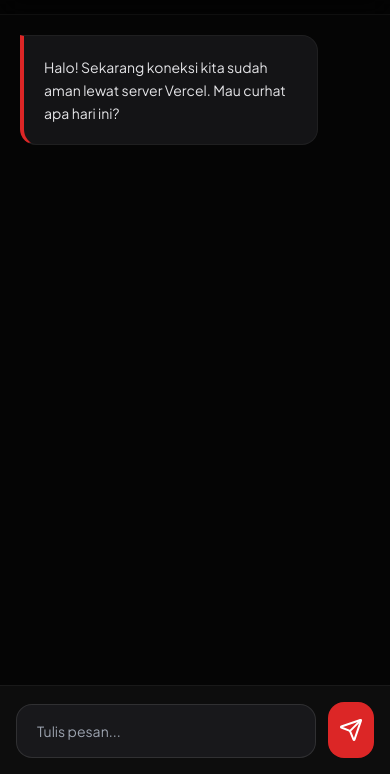
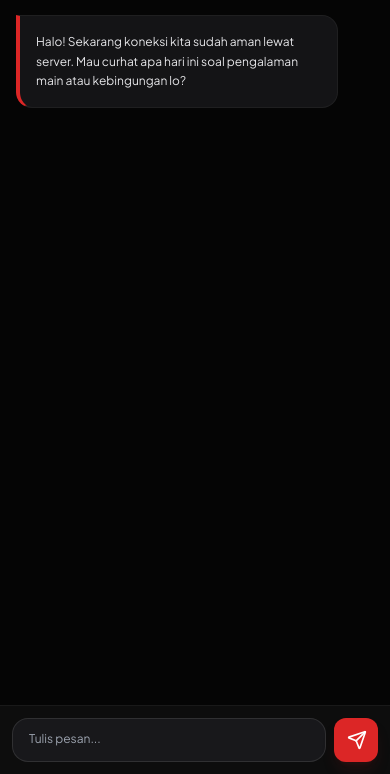
Before and after one commit to rizky-15/smk-bebas-judol, a plain HTML site: page chat.html in a window 390 px wide. Shown: the part 70-844 px from the top of the page. Drawn offline with nearby package versions, Linux system fonts and the light colour scheme.

Commit message:
Enhance mobile layout and UI in chat.html
Updated chat.html for improved mobile responsiveness and UI enhancements.

```diff
--- a/chat.html
+++ b/chat.html
@@ -2,49 +2,76 @@
 <html lang="id">
 <head>
     <meta charset="UTF-8">
-    <meta name="viewport" content="width=device-width, initial-scale=1.0">
+    <meta name="viewport" content="width=device-width, initial-scale=1.0, maximum-scale=1.0, user-scalable=no">
     <title>Bang Anti - Teman Curhat & Solusi</title>
     <script src="https://cdn.tailwindcss.com"></script>
     <script src="https://unpkg.com/lucide@latest"></script>
     <style>
         @import url('https://fonts.googleapis.com/css2?family=Plus+Jakarta+Sans:wght@400;600;800&display=swap');
-        body { background-color: #050505; color: #fff; font-family: 'Plus Jakarta Sans', sans-serif; height: 100vh; display: flex; flex-direction: column; overflow: hidden; }
-        .chat-container { flex-grow: 1; overflow-y: auto; scrollbar-width: none; }
+        body {
+            background-color: #050505;
+            color: #fff;
+            font-family: 'Plus Jakarta Sans', sans-serif;
+            /* Perbaikan Utama untuk Mobile: Menggunakan dvh (Dynamic Viewport Height) */
+            height: 100dvh;
+            display: flex;
+            flex-direction: column;
+            overflow: hidden;
+        }
+        .chat-container {
+            flex-grow: 1;
+            overflow-y: auto;
+            scrollbar-width: none;
+            padding-bottom: 20px;
+        }
+        .chat-container::-webkit-scrollbar { display: none; }
         .message-ai { background: rgba(24, 24, 27, 0.8); border: 1px solid rgba(255, 255, 255, 0.05); border-left: 4px solid #dc2626; }
         .message-user { background: linear-gradient(135deg, #dc2626 0%, #7f1d1d 100%); }
         .input-glass { background: rgba(15, 15, 15, 0.9); backdrop-filter: blur(20px); border-top: 1px solid rgba(255, 255, 255, 0.05); }
+
+        /* Auto resize transisi untuk textarea */
+        textarea {
+            transition: border-color 0.2s;
+        }
     </style>
 </head>
 <body>
 
-    <header class="p-5 flex items-center justify-between bg-black/40 backdrop-blur-md border-b border-white/5 z-10">
-        <div class="flex items-center gap-4">
-            <button onclick="window.history.back()" class="w-10 h-10 flex items-center justify-center bg-zinc-900 rounded-full hover:bg-zinc-800 transition">
-                <i data-lucide="chevron-left" class="w-6 h-6"></i>
+    <header class="p-4 md:p-5 flex items-center justify-between bg-black/40 backdrop-blur-md border-b border-white/5 z-10 shrink-0">
+        <div class="flex items-center gap-3 md:gap-4">
+            <button onclick="window.location.href='member_dashboard.html'" class="w-9 h-9 md:w-10 md:h-10 flex items-center justify-center bg-zinc-900 rounded-full hover:bg-zinc-800 transition">
+                <i data-lucide="chevron-left" class="w-5 h-5 md:w-6 md:h-6"></i>
             </button>
-            <div class="flex items-center gap-3">
-                <div class="w-10 h-10 bg-red-600 rounded-xl flex items-center justify-center"><i data-lucide="shield-check" class="w-6 h-6"></i></div>
+            <div class="flex items-center gap-2 md:gap-3">
+                <div class="w-9 h-9 md:w-10 md:h-10 bg-red-600 rounded-xl flex items-center justify-center"><i data-lucide="shield-check" class="w-5 h-5 md:w-6 md:h-6 text-white"></i></div>
                 <div>
-                    <h1 class="text-sm font-black tracking-tight uppercase">Bang Anti</h1>
-                    <span class="text-[10px] text-zinc-500 font-bold uppercase">Mode Aman & Privat</span>
+                    <h1 class="text-xs md:text-sm font-black tracking-tight uppercase">Bang Anti</h1>
+                    <span class="text-[9px] md:text-[10px] text-zinc-500 font-bold uppercase block -mt-0.5">Mode Aman & Privat</span>
                 </div>
             </div>
         </div>
     </header>
 
-    <main id="chat-box" class="chat-container p-5 space-y-6">
+    <main id="chat-box" class="chat-container p-4 md:p-5 space-y-4 md:space-y-6">
         <div class="flex justify-start">
-            <div class="message-ai p-5 rounded-2xl rounded-tl-none max-w-[85%]">
-                <p class="text-sm leading-relaxed text-zinc-200">Halo! Sekarang koneksi kita sudah aman lewat server Vercel. Mau curhat apa hari ini?</p>
+            <div class="message-ai p-4 md:p-5 rounded-2xl rounded-tl-none max-w-[90%] md:max-w-[85%]">
+                <p class="text-xs md:text-sm leading-relaxed text-zinc-200">Halo! Sekarang koneksi kita sudah aman lewat server. Mau curhat apa hari ini soal pengalaman main atau kebingungan lo?</p>
             </div>
         </div>
     </main>
 
-    <footer class="input-glass p-4 md:p-6">
-        <div class="max-w-4xl mx-auto flex items-end gap-3">
-            <textarea id="user-input" rows="1" placeholder="Tulis pesan..." class="w-full bg-zinc-900 border border-white/10 rounded-2xl px-5 py-4 text-sm text-white focus:outline-none focus:border-red-600 transition-all resize-none"></textarea>
-            <button onclick="sendMessage()" id="send-btn" class="w-14 h-14 bg-red-600 hover:bg-red-500 text-white rounded-2xl flex items-center justify-center active:scale-95 transition">
-                <i data-lucide="send" class="w-6 h-6"></i>
+    <footer class="input-glass p-3 md:p-6 shrink-0 pb-safe">
+        <div class="max-w-4xl mx-auto flex items-end gap-2 md:gap-3">
+            <!-- Textarea dengan fungsi oninput untuk auto-resize -->
+            <textarea id="user-input" rows="1" placeholder="Tulis pesan..."
+                      class="w-full bg-zinc-900 border border-white/10 rounded-2xl md:rounded-3xl px-4 py-3 md:px-5 md:py-4 text-xs md:text-sm text-white focus:outline-none focus:border-red-600 resize-none overflow-y-auto max-h-32"
+                      style="min-height: 44px;"
+                      oninput="autoResize(this)"
+                      onkeypress="handleKeyPress(event)"></textarea>
+
+            <!-- Tambahan shrink-0 agar tombol tidak mengecil saat diketik banyak teks -->
+            <button onclick="sendMessage()" id="send-btn" class="shrink-0 w-11 h-11 md:w-14 md:h-14 bg-red-600 hover:bg-red-500 text-white rounded-xl md:rounded-2xl flex items-center justify-center active:scale-95 transition shadow-lg shadow-red-900/20">
+                <i data-lucide="send" class="w-5 h-5 md:w-6 md:h-6 ml-0.5"></i>
             </button>
         </div>
     </footer>
@@ -53,6 +80,25 @@
         const chatBox = document.getElementById('chat-box');
         const userInput = document.getElementById('user-input');
 
+        // Fungsi Auto-Resize untuk Mobile
+        function autoResize(textarea) {
+            textarea.style.height = 'auto'; // Reset height
+            textarea.style.height = textarea.scrollHeight + 'px'; // Set ke height dari konten
+
+            // Scroll sedikit jika perlu
+            if (document.activeElement === textarea) {
+                window.scrollTo(0, document.body.scrollHeight);
+            }
+        }
+
+        // Kirim pesan dengan tombol Enter (Khusus Desktop)
+        function handleKeyPress(e) {
+            if (e.key === 'Enter' && !e.shiftKey) {
+                e.preventDefault();
+                sendMessage();
+            }
+        }
+
         const systemPrompt = "Nama lo Bang Anti. Abang-abangan bijak, empati, pake bahasa gaul tapi sopan. Pakar psikologi adiksi dan hukum Indonesia. Bongkar kebohongan judi online.";
 
         async function sendMessage() {
@@ -60,7 +106,11 @@
             if (!message) return;
 
             addMessage(message, 'user');
+
+            // Reset input
             userInput.value = '';
+            userInput.style.height = 'auto'; // Kembalikan ukuran normal
+
             const loadingId = 'load-' + Date.now();
             showLoading(loadingId);
 
@@ -79,31 +129,42 @@
 
                 const data = await response.json();
                 hideLoading(loadingId);
-                addMessage(data.choices[0].message.content, 'ai');
+
+                if(data.choices && data.choices[0]) {
+                    addMessage(data.choices[0].message.content, 'ai');
+                } else {
+                    addMessage("Waduh, API lagi sibuk nih. Coba sapa lagi dong!", 'ai');
+                }
 
             } catch (error) {
                 hideLoading(loadingId);
-                addMessage("Yah, ada gangguan teknis nih. Coba lagi ya!", 'ai');
+                addMessage("Yah, ada gangguan teknis server nih. Coba lagi ya!", 'ai');
             }
         }
 
         function addMessage(text, sender) {
             const div = document.createElement('div');
             div.className = `flex ${sender === 'user' ? 'justify-end' : 'justify-start'}`;
-            div.innerHTML = `<div class="${sender === 'user' ? 'message-user' : 'message-ai'} p-4 rounded-2xl max-w-[85%] text-sm">${text.replace(/\n/g, '<br>')}</div>`;
+            div.innerHTML = `<div class="${sender === 'user' ? 'message-user' : 'message-ai'} p-4 rounded-2xl ${sender === 'user' ? 'rounded-tr-none' : 'rounded-tl-none'} max-w-[90%] md:max-w-[85%] text-xs md:text-sm shadow-md">${text.replace(/\n/g, '<br>')}</div>`;
             chatBox.appendChild(div);
-            chatBox.scrollTo({ top: chatBox.scrollHeight, behavior: 'smooth' });
+
+            // Scroll ke bawah agar pesan terbaru terlihat (Optimasi Mobile)
+            setTimeout(() => {
+                chatBox.scrollTo({ top: chatBox.scrollHeight, behavior: 'smooth' });
+            }, 100);
         }
 
         function showLoading(id) {
             const div = document.createElement('div');
             div.id = id;
             div.className = "flex justify-start";
-            div.innerHTML = `<div class="message-ai p-4 rounded-2xl animate-pulse text-xs text-zinc-500 italic">Bang Anti lagi mikir...</div>`;
+            div.innerHTML = `<div class="message-ai p-3 md:p-4 rounded-2xl rounded-tl-none animate-pulse text-xs text-zinc-400 italic shadow-md">Bang Anti ngetik...</div>`;
             chatBox.appendChild(div);
+            chatBox.scrollTo({ top: chatBox.scrollHeight, behavior: 'smooth' });
         }
 
         function hideLoading(id) { document.getElementById(id)?.remove(); }
+
         lucide.createIcons();
     </script>
 </body>
```
